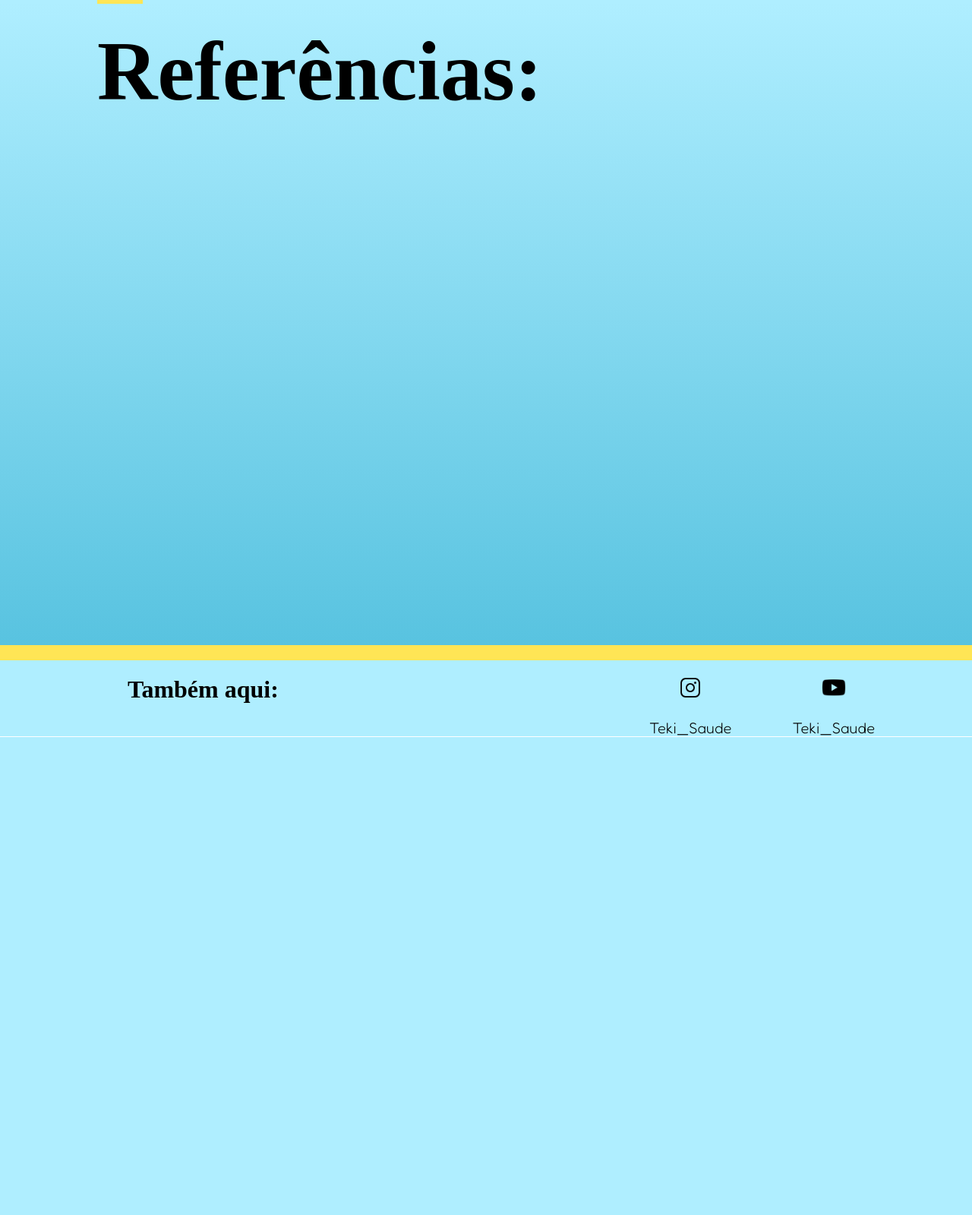
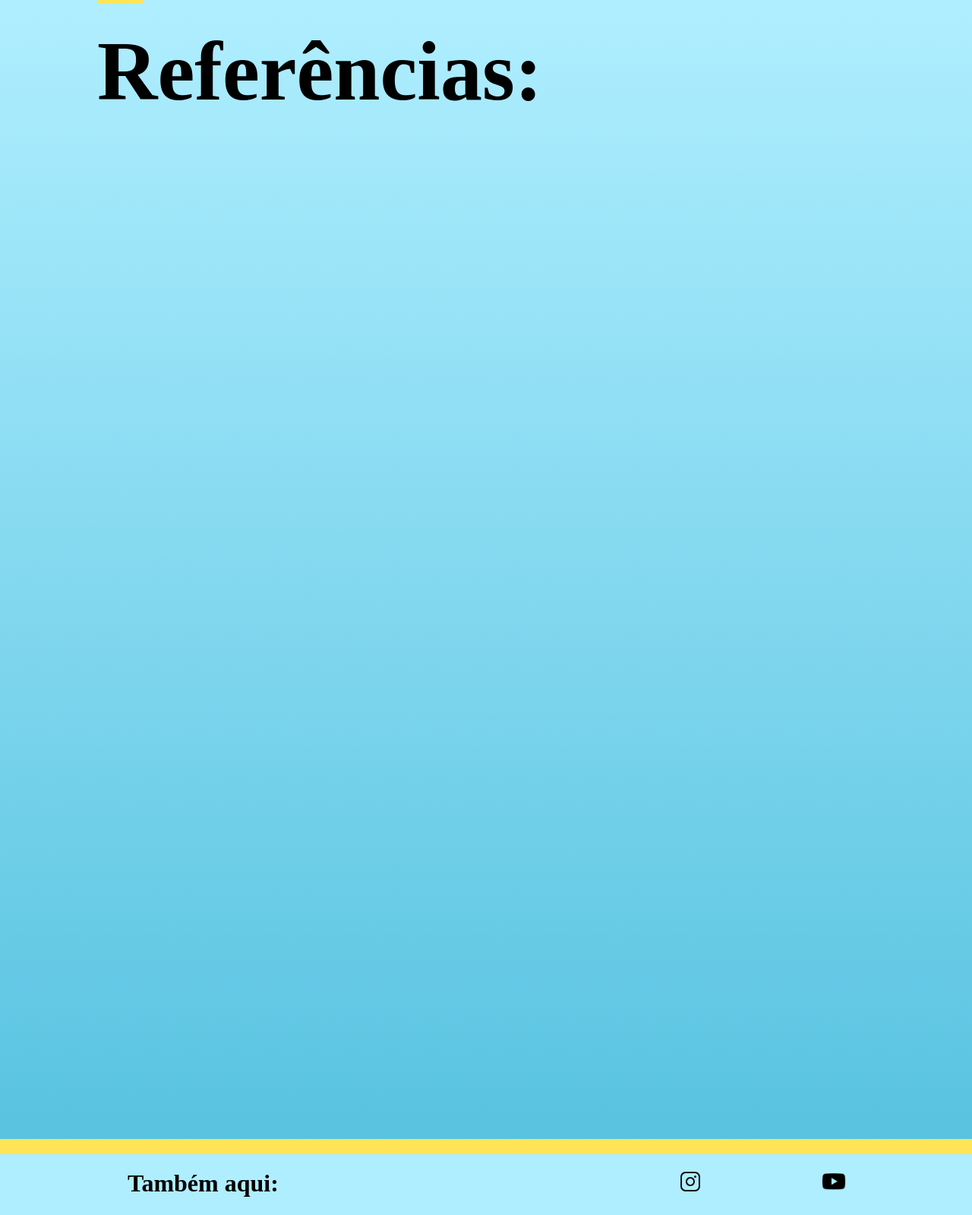
Before and after one commit to Luca-Henrique-Tavares/teki-saude, a Node server app: page /padrao/1 in a window 1280 px wide. Shown: the part 4901-6500 px from the top of the page at 76% size. Before the commit the page ends 5871 px from the top, so only its background shows below. Run offline with Node 20, Linux system fonts and the light colour scheme; some libraries are stand-ins or nearby versions; some web fonts are replaced.

Commit message:
mudança css
Height

```diff
--- a/public/css/styles.css
+++ b/public/css/styles.css
@@ -611,7 +611,7 @@
 }
 .mat_container3{
     background: linear-gradient(180deg, #AFEEFF 0.45%, #58C3E0 100%);
-    height: 850px;
+    height: 1500px;
 }
 .mat_ref_txt{
     margin-top: 2%;
```
